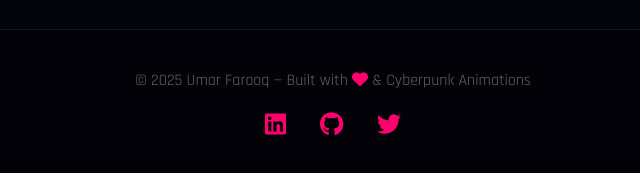
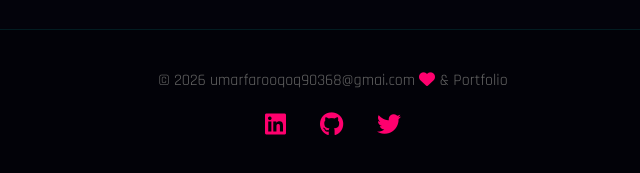
Before and after one commit to umarfarooqoq90368-prog/Umar, a website: page index.html in a window 1280 px wide. Shown: the part 4482-4655 px from the top of the page, 307-947 px from the left. Drawn offline with Linux system fonts and the light colour scheme.

Commit message:
Update index.html

```diff
--- a/index.html
+++ b/index.html
@@ -1188,7 +1188,7 @@
     </section>
 
     <footer>
-        <p>© 2025 Umar Farooq — Built with <i class="fas fa-heart"></i> & Cyberpunk Animations</p>
+        <p>© 2026 umarfarooqoq90368@gmai.com  <i class="fas fa-heart"></i> & Portfolio</p>
         <div class="footer-links">
             <a href="https://www.linkedin.com/in/umar-farooq-925987293" target="_blank"><i class="fab fa-linkedin"></i></a>
             <a href="https://github.com/umarfarooqoq90368-prog" target="_blank"><i class="fab fa-github"></i></a>
```
